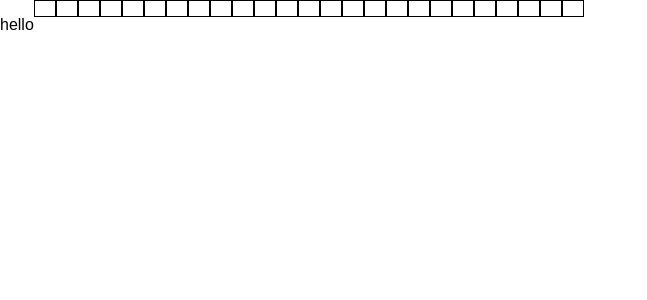
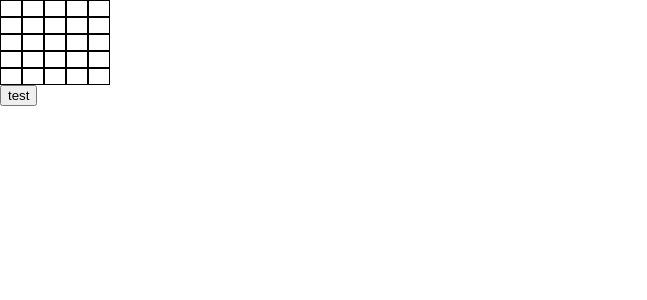
Before and after one commit to angelfeliz/SmallChallenges, a React (Create React App) app in the folder dataVis/game_of_life/: page / in a window 1280 px wide. Shown: the top 300 px of the page, without its empty margins (0-647 px from the left). Built offline with nearby package versions, Linux system fonts and the light colour scheme.

Commit message:
work on tree board

```diff
--- a/dataVis/game_of_life/src/App.css
+++ b/dataVis/game_of_life/src/App.css
@@ -13,3 +13,7 @@
   height:15px;
   border: 1px solid black;
 }
+
+.on {
+  background-color: blue;
+}
--- a/dataVis/game_of_life/src/App.js
+++ b/dataVis/game_of_life/src/App.js
@@ -5,37 +5,63 @@ const COLUMN = 70;
 const ROW = 50;
 
 class App extends Component {
+  constructor(props){
+    super(props);
+    let obj = {};
+    for(let x = 1; x <= 3; x++)
+    {
+      let obje = {
+        [x]:{}
+      }
+      for(let y = 1 ; y <= 3; y++)
+      {
 
+        obje[x][y] =  {
+                     "on": false
+                   }
+      }
+      obj = {...obj, ...obje}
+    }
+    this.state = {board:obj};
+    console.log(this.state)
+  }
+
+
+  nextGeneration = (col, row) => {
+    let element = document.getElementsByName(`${col}-${row}`);
+    console.log(element);
+    element.className = "cell on"
+    React.cloneElement(element);
+  }
   render() {
     return (
       <div className="App">
         <div className="board-game">
-        <p>hello</p>
-    {board()}
+          {Board(5,5)}
         </div>
+        <button onClick={()=>this.nextGeneration(1,1)}>test</button>
       </div>
     );
   }
 }
 
-const board = () => {
-  let boardPaint
-  let cell = [];
-  let top = [];
-  for(var x = 0; x < 5; x++)
-  {
-
-    for(var y = 0; y < 5; y++)
-    {
-      cell.push(<div className="cell"></div>)
-    }
-    top.push(<div className="column"></div>)
+const Board = (col,row) => Column(col,row)
 
 
-    boardPaint = top.concat(cell);
+const Column = (col,row) => {
+  let column = [];
+  for (var x = 0; x < col; x++) {
+    column.push(<div key={x} className="column">{Cell(x,row)}</div>)
   }
-  console.log(boardPaint);
-  return boardPaint;
+  return column;
+}
+
+const Cell = (col,row) => {
+  let cell = [];
+  for (var x = 0; x < row; x++) {
+      cell.push(<div key={x} className="cell" data-col={col} data-cell={x} name={`${col}-${x}`}></div>);
+  }
+  return cell;
 }
 
 export default App;
```
